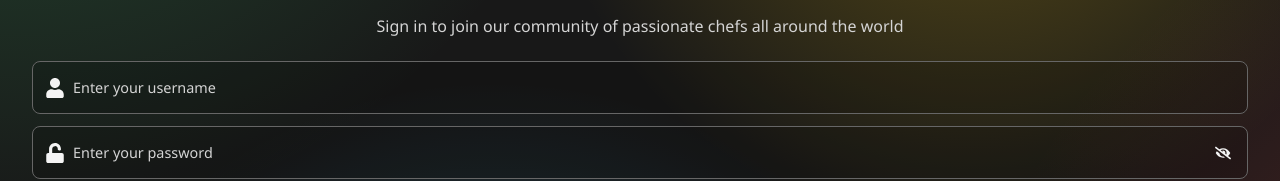
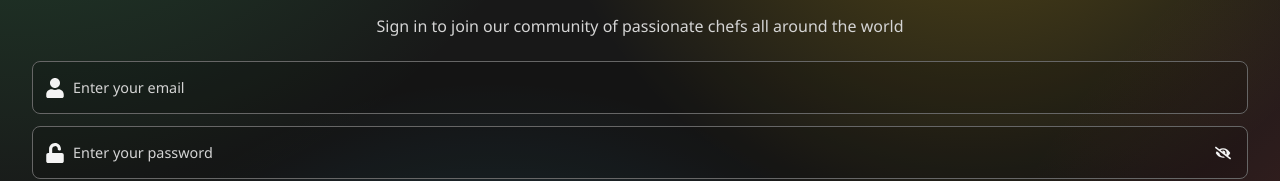
Before and after one commit to NichikouGN/happy-recipe-frontend, a React (Vite) app: page /signin in a window 1280 px wide. Shown: the part 248-429 px from the top of the page. Built offline with nearby package versions, Linux system fonts and the light colour scheme.

Commit message:
v1.0.0 - Release

```diff
--- a/src/main.tsx
+++ b/src/main.tsx
@@ -1,4 +1,4 @@
-import { StrictMode } from "react";
+//import { StrictMode } from "react";
 import { createRoot } from "react-dom/client";
 import "./index.css";
 import App from "./App.tsx";
@@ -7,11 +7,11 @@ import { queryClient } from "./queryClient.ts";
 import { PostActionsProvider } from "./context/PostActionContext.tsx";
 
 createRoot(document.getElementById("root")!).render(
-  <StrictMode>
-    <QueryClientProvider client={queryClient}>
-      <PostActionsProvider>
-        <App></App>
-      </PostActionsProvider>
-    </QueryClientProvider>
-  </StrictMode>
+  //<StrictMode>
+  <QueryClientProvider client={queryClient}>
+    <PostActionsProvider>
+      <App></App>
+    </PostActionsProvider>
+  </QueryClientProvider>
+  //</StrictMode>
 );
--- a/src/pages/Signin/Signin.tsx
+++ b/src/pages/Signin/Signin.tsx
@@ -73,8 +73,8 @@ const Signin = () => {
                 <FaUser className={styles["input-icon"]} />
                 <input
                   type="text"
-                  placeholder="Enter your username"
-                  alt="Enter your username"
+                  placeholder="Enter your email"
+                  alt="Enter your email"
                   autoComplete="off"
                   className={styles["input-field"]}
                   {...register("email")}
```
Also changed, not shown: 1 other file (tests, documents, lock files or other folders).
